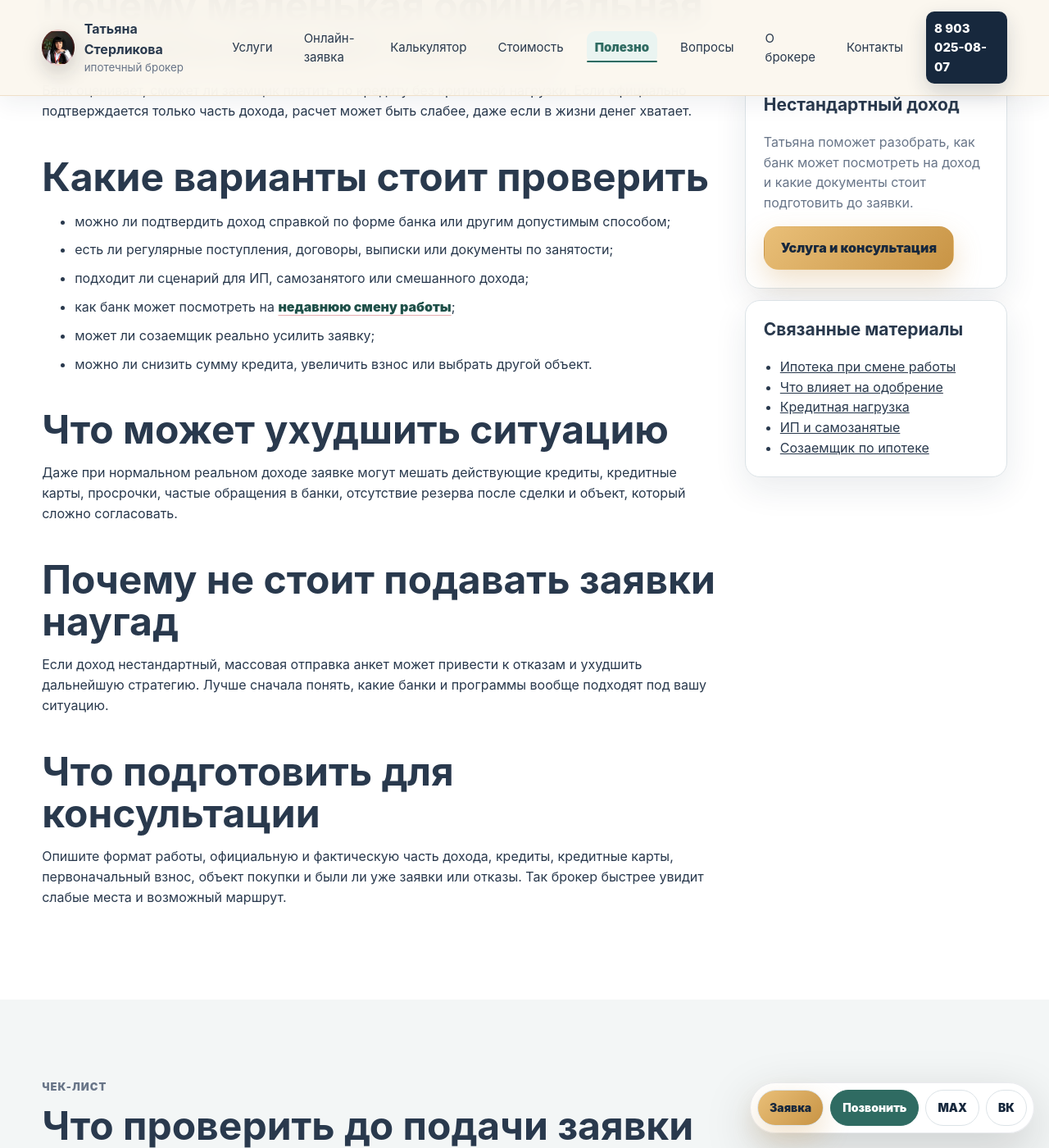
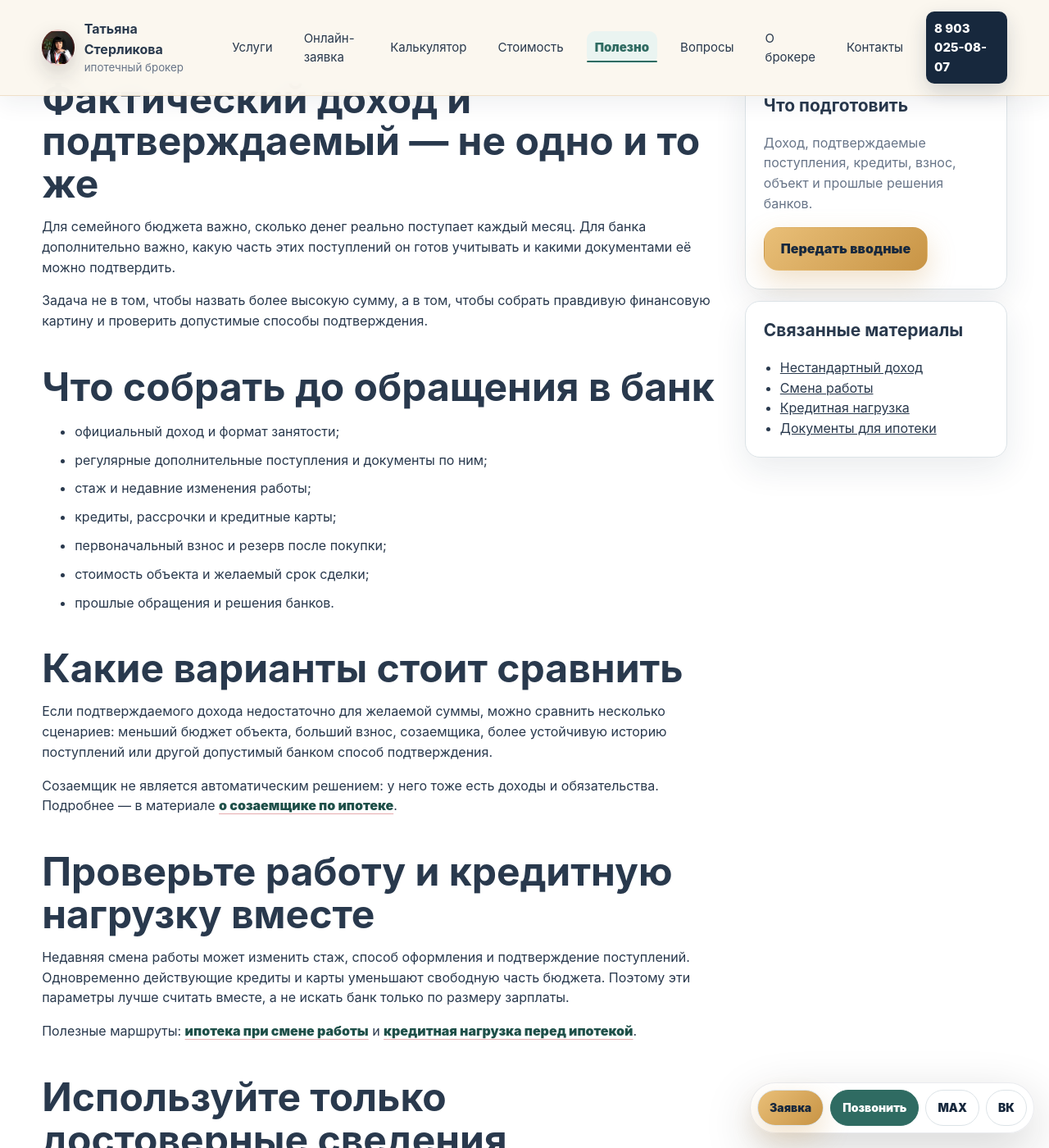
Before and after one commit to deputat36/broker, a Jekyll site: the page built from polezno/ipoteka-s-malenkoy-oficialnoy-zarplatoy.md, in a window 1280 px wide and 1400 px high, scrolled down 1010 px. Shown: the whole window at 82% size. Built offline with Jekyll 4.4.1, drawn with Linux system fonts in a browser that asks for light colours; some of the changed text lies outside the part shown.

Commit message:
Усилить маршрут ипотеки с небольшой официальной зарплатой
Добавить практический маршрут подготовки подтверждаемого дохода с CTA и перелинковкой

```diff
--- a/polezno/ipoteka-s-malenkoy-oficialnoy-zarplatoy.md
+++ b/polezno/ipoteka-s-malenkoy-oficialnoy-zarplatoy.md
@@ -1,102 +1,112 @@
 ---
 layout: "default"
-title: "Ипотека с маленькой официальной зарплатой | Татьяна Стерликова"
-description: "Что делать, если официальная зарплата маленькая, а доход выше: как банк смотрит платежеспособность, смену работы, какие документы подготовить и когда нужен ипотечный брокер."
+title: "Ипотека с маленькой официальной зарплатой: что проверить | Татьяна Стерликова"
+description: "Что проверить перед ипотекой при небольшой официальной зарплате: подтверждение дохода, кредиты, созаемщик, первоначальный взнос и безопасный платеж."
 permalink: "/polezno/ipoteka-s-malenkoy-oficialnoy-zarplatoy/"
 breadcrumb: "Маленькая официальная зарплата"
 og_type: "article"
-schema: '{"@context":"https://schema.org","@type":"Article","headline":"Ипотека с маленькой официальной зарплатой","author":{"@type":"Person","name":"Татьяна Стерликова"},"publisher":{"@type":"Person","name":"Татьяна Стерликова"},"mainEntityOfPage":"https://sterlikova-ipoteka.ru/polezno/ipoteka-s-malenkoy-oficialnoy-zarplatoy/"}'
+schema: '{"@context":"https://schema.org","@type":"Article","headline":"Ипотека с маленькой официальной зарплатой: что проверить","author":{"@type":"Person","name":"Татьяна Стерликова"},"publisher":{"@type":"Person","name":"Татьяна Стерликова"},"mainEntityOfPage":"https://sterlikova-ipoteka.ru/polezno/ipoteka-s-malenkoy-oficialnoy-zarplatoy/"}'
 ---
 
 <section class="page-hero section">
-  <p class="eyebrow">Доход и одобрение</p>
-  <h1>Ипотека с маленькой официальной зарплатой</h1>
-  <p class="lead">Если официальная часть дохода небольшая, а реальные поступления выше, заявку нужно готовить аккуратно. Банк смотрит не только на зарплату, но и на способ подтверждения дохода, нагрузку, объект и кредитную историю.</p>
+  <p class="eyebrow">Доход и ипотечная заявка</p>
+  <h1>Ипотека с маленькой официальной зарплатой: что проверить</h1>
+  <p class="lead">Небольшая официальная зарплата не описывает всю финансовую ситуацию. Перед заявкой важно понять, какой доход можно подтвердить допустимым для выбранного банка способом, какие обязательства уже есть и какой платеж останется безопасным для бюджета.</p>
   <div class="hero-actions">
-    <a class="btn btn-primary" href="{{ '/uslugi/ipoteka-bez-oficialnogo-dohoda/' | relative_url }}">Разобрать доход</a>
-    <a class="btn btn-secondary" href="tel:+79030250807">Позвонить Татьяне</a>
+    <a class="btn btn-primary" href="{{ '/online-zayavka/' | relative_url }}?source={{ page.url | url_encode }}&amp;scenario={{ 'Первичная консультация и подбор ипотеки' | url_encode }}&amp;placement=small_salary_hero">Разобрать доход онлайн</a>
+    <a class="btn btn-light" href="tel:+79030250807">Позвонить Татьяне</a>
+    <a class="btn btn-secondary" href="{{ '/uslugi/ipoteka-bez-oficialnogo-dohoda/' | relative_url }}">Нестандартный доход</a>
   </div>
 </section>
 
 <section class="section content-layout">
   <article class="content-main">
-    <h2>Почему маленькая официальная зарплата мешает ипотеке</h2>
-    <p>Банк оценивает, сможет ли заемщик платить по кредиту без критичной нагрузки. Если официально подтверждается только часть дохода, расчет может быть слабее, даже если в жизни денег хватает.</p>
+    <h2>Фактический доход и подтверждаемый — не одно и то же</h2>
+    <p>Для семейного бюджета важно, сколько денег реально поступает каждый месяц. Для банка дополнительно важно, какую часть этих поступлений он готов учитывать и какими документами её можно подтвердить.</p>
+    <p>Задача не в том, чтобы назвать более высокую сумму, а в том, чтобы собрать правдивую финансовую картину и проверить допустимые способы подтверждения.</p>
 
-    <h2>Какие варианты стоит проверить</h2>
+    <h2>Что собрать до обращения в банк</h2>
     <ul>
-      <li>можно ли подтвердить доход справкой по форме банка или другим допустимым способом;</li>
-      <li>есть ли регулярные поступления, договоры, выписки или документы по занятости;</li>
-      <li>подходит ли сценарий для ИП, самозанятого или смешанного дохода;</li>
-      <li>как банк может посмотреть на <a class="text-link" href="{{ '/polezno/ipoteka-pri-smene-raboty/' | relative_url }}">недавнюю смену работы</a>;</li>
-      <li>может ли созаемщик реально усилить заявку;</li>
-      <li>можно ли снизить сумму кредита, увеличить взнос или выбрать другой объект.</li>
+      <li>официальный доход и формат занятости;</li>
+      <li>регулярные дополнительные поступления и документы по ним;</li>
+      <li>стаж и недавние изменения работы;</li>
+      <li>кредиты, рассрочки и кредитные карты;</li>
+      <li>первоначальный взнос и резерв после покупки;</li>
+      <li>стоимость объекта и желаемый срок сделки;</li>
+      <li>прошлые обращения и решения банков.</li>
     </ul>
 
-    <h2>Что может ухудшить ситуацию</h2>
-    <p>Даже при нормальном реальном доходе заявке могут мешать действующие кредиты, кредитные карты, просрочки, частые обращения в банки, отсутствие резерва после сделки и объект, который сложно согласовать.</p>
+    <h2>Какие варианты стоит сравнить</h2>
+    <p>Если подтверждаемого дохода недостаточно для желаемой суммы, можно сравнить несколько сценариев: меньший бюджет объекта, больший взнос, созаемщика, более устойчивую историю поступлений или другой допустимый банком способ подтверждения.</p>
+    <p>Созаемщик не является автоматическим решением: у него тоже есть доходы и обязательства. Подробнее — в материале <a class="text-link" href="{{ '/polezno/sozaemshchik-po-ipoteke/' | relative_url }}">о созаемщике по ипотеке</a>.</p>
 
-    <h2>Почему не стоит подавать заявки наугад</h2>
-    <p>Если доход нестандартный, массовая отправка анкет может привести к отказам и ухудшить дальнейшую стратегию. Лучше сначала понять, какие банки и программы вообще подходят под вашу ситуацию.</p>
+    <h2>Проверьте работу и кредитную нагрузку вместе</h2>
+    <p>Недавняя смена работы может изменить стаж, способ оформления и подтверждение поступлений. Одновременно действующие кредиты и карты уменьшают свободную часть бюджета. Поэтому эти параметры лучше считать вместе, а не искать банк только по размеру зарплаты.</p>
+    <p>Полезные маршруты: <a class="text-link" href="{{ '/polezno/ipoteka-pri-smene-raboty/' | relative_url }}">ипотека при смене работы</a> и <a class="text-link" href="{{ '/polezno/kreditnaya-nagruzka-pered-ipotekoy/' | relative_url }}">кредитная нагрузка перед ипотекой</a>.</p>
 
-    <h2>Что подготовить для консультации</h2>
-    <p>Опишите формат работы, официальную и фактическую часть дохода, кредиты, кредитные карты, первоначальный взнос, объект покупки и были ли уже заявки или отказы. Так брокер быстрее увидит слабые места и возможный маршрут.</p>
+    <h2>Используйте только достоверные сведения</h2>
+    <p>В заявке нужно указывать реальные данные и использовать настоящие документы. Если часть дохода нельзя подтвердить способом, который принимает выбранный банк, безопаснее пересчитать сценарий, чем представлять неподтверждённые суммы как официальные.</p>
+
+    <h2>Считайте комфортный бюджет, а не максимальную сумму</h2>
+    <p>Помимо ипотеки остаются обычные расходы семьи, страхование, ремонт и другие обязательства. Перед заявкой полезно рассчитать <a class="text-link" href="{{ '/polezno/kak-ponyat-komfortnyy-platezh-po-ipoteke/' | relative_url }}">комфортный платеж</a> и учесть <a class="text-link" href="{{ '/polezno/rashody-pri-oformlenii-ipoteki/' | relative_url }}">расходы на оформление</a>.</p>
+    <p>Для первичного разбора передайте формат работы, официальный доход, подтверждаемые поступления, кредиты, взнос, объект и прошлые решения банков. Паспортные данные и документы через онлайн-форму отправлять не нужно.</p>
   </article>
 
   <aside class="sidebar">
     <div class="seo-panel">
-      <h3>Нестандартный доход</h3>
-      <p>Татьяна поможет разобрать, как банк может посмотреть на доход и какие документы стоит подготовить до заявки.</p>
-      <a class="btn btn-primary" href="{{ '/uslugi/ipoteka-bez-oficialnogo-dohoda/' | relative_url }}">Услуга и консультация</a>
+      <h3>Что подготовить</h3>
+      <p>Доход, подтверждаемые поступления, кредиты, взнос, объект и прошлые решения банков.</p>
+      <a class="btn btn-primary" href="{{ '/online-zayavka/' | relative_url }}?source={{ page.url | url_encode }}&amp;scenario={{ 'Первичная консультация и подбор ипотеки' | url_encode }}&amp;placement=small_salary_sidebar">Передать вводные</a>
     </div>
     <div class="seo-panel">
       <h3>Связанные материалы</h3>
       <ul>
-        <li><a href="{{ '/polezno/ipoteka-pri-smene-raboty/' | relative_url }}">Ипотека при смене работы</a></li>
-        <li><a href="{{ '/polezno/chto-vliyaet-na-odobrenie-ipoteki/' | relative_url }}">Что влияет на одобрение</a></li>
+        <li><a href="{{ '/uslugi/ipoteka-bez-oficialnogo-dohoda/' | relative_url }}">Нестандартный доход</a></li>
+        <li><a href="{{ '/polezno/ipoteka-pri-smene-raboty/' | relative_url }}">Смена работы</a></li>
         <li><a href="{{ '/polezno/kreditnaya-nagruzka-pered-ipotekoy/' | relative_url }}">Кредитная нагрузка</a></li>
-        <li><a href="{{ '/uslugi/ipoteka-dlya-ip-samozanyatyh/' | relative_url }}">ИП и самозанятые</a></li>
-        <li><a href="{{ '/polezno/sozaemshchik-po-ipoteke/' | relative_url }}">Созаемщик по ипотеке</a></li>
+        <li><a href="{{ '/polezno/dokumenty-dlya-ipoteki/' | relative_url }}">Документы для ипотеки</a></li>
       </ul>
     </div>
   </aside>
 </section>
 
 <section class="section muted">
-  <div class="section-head">
-    <p class="eyebrow">Чек-лист</p>
-    <h2>Что проверить до подачи заявки</h2>
+  <div class="section-head"><p class="eyebrow">Самопроверка</p><h2>Готова ли финансовая картина</h2></div>
+  <div class="checklist">
+    <div><strong>1</strong><span>Понятно, какой доход подтверждается и какими документами.</span></div>
+    <div><strong>2</strong><span>Собраны кредиты, карты и другие обязательства.</span></div>
+    <div><strong>3</strong><span>Есть взнос и резерв после сделки.</span></div>
+    <div><strong>4</strong><span>Рассчитан комфортный, а не только желаемый платеж.</span></div>
+    <div><strong>5</strong><span>Все сведения для банка достоверны и подтверждаемы.</span></div>
   </div>
-  <div class="checklist">
-    <div><strong>1</strong><span>Какая часть дохода подтверждается документально и каким способом.</span></div>
-    <div><strong>2</strong><span>Есть ли регулярность поступлений и стабильный формат занятости.</span></div>
-    <div><strong>3</strong><span>Как кредиты, карты и рассрочки влияют на расчет платежа.</span></div>
-    <div><strong>4</strong><span>Есть ли первоначальный взнос и резерв после сделки.</span></div>
-    <div><strong>5</strong><span>Подходит ли выбранный объект под требования банка.</span></div>
+</section>
+
+<section class="section compact-section">
+  <div class="notice">
+    <div><p class="eyebrow">Без «рисования» дохода</p><h2>Соберите подтверждаемую финансовую картину</h2><p>Сравните допустимые способы подтверждения, нагрузку, взнос и бюджет объекта. Так можно определить реальный следующий шаг без недостоверных данных.</p></div>
+    <a class="btn btn-dark" href="{{ '/online-zayavka/' | relative_url }}?source={{ page.url | url_encode }}&amp;scenario={{ 'Первичная консультация и подбор ипотеки' | url_encode }}&amp;placement=small_salary_mid">Разобрать варианты</a>
   </div>
 </section>
 
 <section class="section related-section">
-  <div class="section-head">
-    <p class="eyebrow">Разобраться подробнее</p>
-    <h2>Что еще влияет на заявку</h2>
-  </div>
+  <div class="section-head"><p class="eyebrow">Продолжить подготовку</p><h2>Материалы по доходу и заявке</h2></div>
   <div class="grid cards-4">
-    <article class="card"><h3><a href="{{ '/uslugi/ipoteka-bez-oficialnogo-dohoda/' | relative_url }}">Ипотека без официального дохода</a></h3><p>Разбор вариантов подтверждения дохода и рисков заявки.</p></article>
-    <article class="card"><h3><a href="{{ '/polezno/ipoteka-pri-smene-raboty/' | relative_url }}">Ипотека при смене работы</a></h3><p>Стаж, испытательный срок, новый доход и документы перед заявкой.</p></article>
-    <article class="card"><h3><a href="{{ '/uslugi/ipoteka-dlya-ip-samozanyatyh/' | relative_url }}">Ипотека для ИП и самозанятых</a></h3><p>Что банк смотрит при работе на себя.</p></article>
-    <article class="card"><h3><a href="{{ '/polezno/pochemu-ne-stoit-podavat-zayavki-vo-vse-banki/' | relative_url }}">Заявки во все банки</a></h3><p>Почему хаотичная подача может навредить.</p></article>
+    <article class="card"><h3><a href="{{ '/uslugi/ipoteka-bez-oficialnogo-dohoda/' | relative_url }}">Нестандартный доход</a></h3><p>Вводные для нестандартного подтверждения.</p></article>
+    <article class="card"><h3><a href="{{ '/polezno/ipoteka-pri-smene-raboty/' | relative_url }}">Смена работы</a></h3><p>Стаж, поступления и готовность заявки.</p></article>
+    <article class="card"><h3><a href="{{ '/polezno/kak-rasschitat-ipoteku-po-dohodu/' | relative_url }}">Расчет по доходу</a></h3><p>Доход, обязательства, взнос и платеж.</p></article>
+    <article class="card"><h3><a href="{{ '/polezno/kak-povysit-shansy-na-odobrenie-ipoteki/' | relative_url }}">Готовность заявки</a></h3><p>Самопроверка ключевых параметров.</p></article>
   </div>
 </section>
 
 <section class="section cta-section">
   <div>
-    <p class="eyebrow">До подачи анкеты</p>
-    <h2>Проверьте, как банк может увидеть ваш доход</h2>
-    <p>Позвоните или напишите Татьяне: формат работы, официальный доход, реальные поступления, кредиты, взнос и объект покупки.</p>
+    <p class="eyebrow">Официальная зарплата ниже реального дохода?</p>
+    <h2>Проверьте, какую картину можно подтвердить</h2>
+    <p>Передайте формат работы, доход, кредиты, взнос и объект. Татьяна поможет структурировать банковский маршрут без недостоверных сведений и обещаний одобрения.</p>
   </div>
   <div class="cta-actions">
-    <a class="btn btn-primary" href="tel:+79030250807">8 903 025-08-07</a>
+    <a class="btn btn-primary" href="{{ '/online-zayavka/' | relative_url }}?source={{ page.url | url_encode }}&amp;scenario={{ 'Первичная консультация и подбор ипотеки' | url_encode }}&amp;placement=small_salary_footer">Онлайн-заявка</a>
+    <a class="btn btn-secondary" href="tel:+79030250807">8 903 025-08-07</a>
     <button class="btn btn-secondary" type="button" data-copy-phone>MAX</button>
     <a class="btn btn-secondary" href="https://vk.com/tatyanasterlikova" rel="noopener">ВК</a>
   </div>
```
